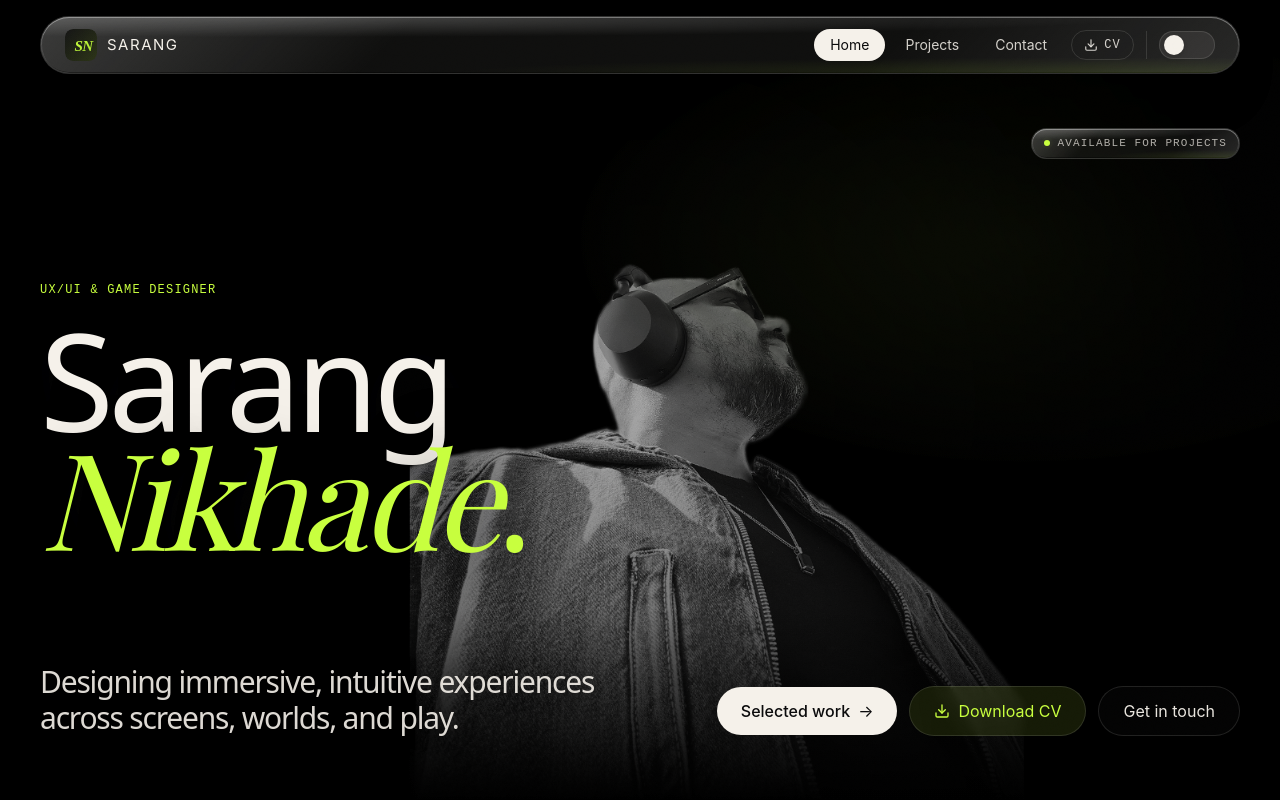
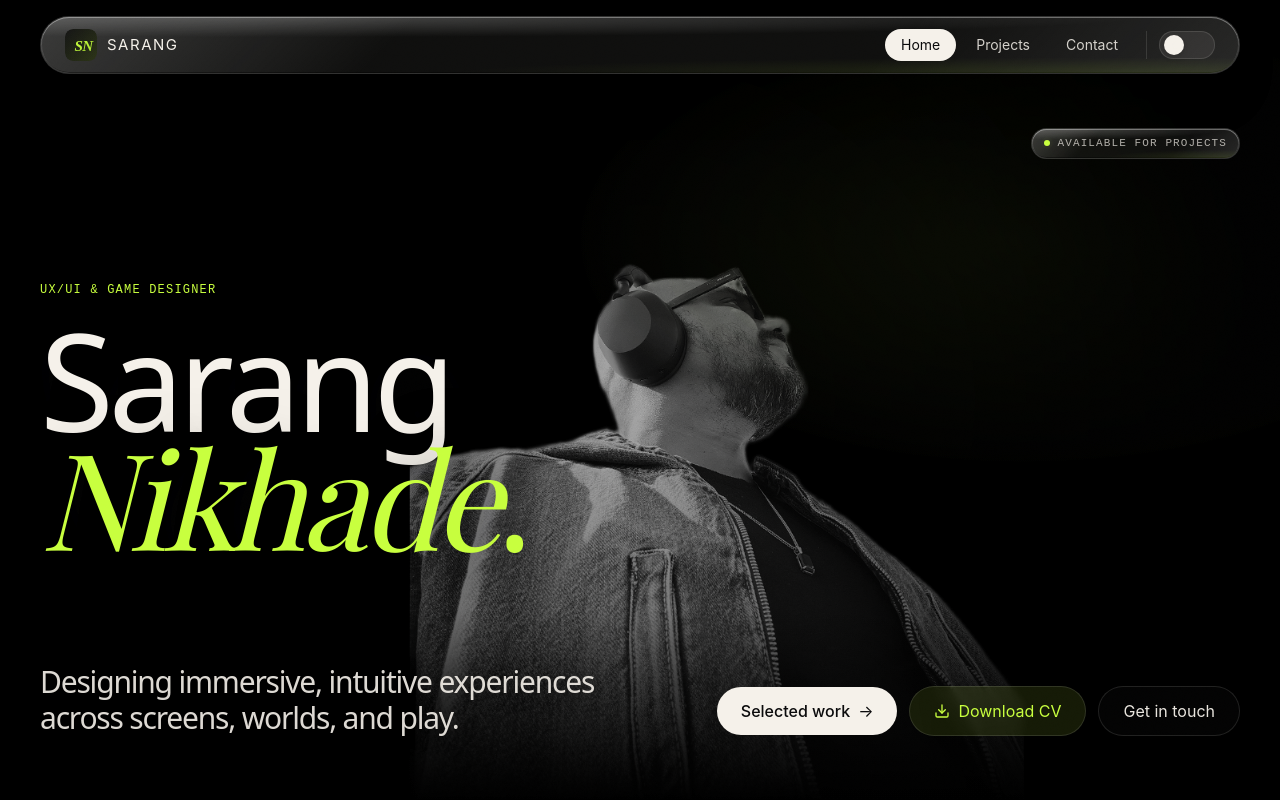
Before and after one commit to sarangnikhade/Sarangnikhade_Portfolio_2026, a Next.js app: page / in a window 1280 px wide. Shown: the top 800 px of the page. Built offline with nearby package versions, Linux system fonts and the light colour scheme; a web font is replaced by a local one.

Commit message:
remove: CV download button from navbar

```diff
--- a/components/Nav.tsx
+++ b/components/Nav.tsx
@@ -6,8 +6,6 @@ import { usePathname } from "next/navigation";
 import { useEffect, useState } from "react";
 import LiquidGlass from "@/components/LiquidGlass";
 import ThemeToggle from "@/components/ThemeToggle";
-import { profile } from "@/lib/data";
-import { Download } from "lucide-react";
 
 const links = [
   { href: "/", label: "Home" },
@@ -66,15 +64,6 @@ export default function Nav() {
                 </Link>
               );
             })}
-            <a
-              href={profile.cvHref}
-              download
-              className="ml-1 inline-flex items-center gap-1.5 px-3 py-1.5 rounded-full border hairline text-bone/85 hover:text-accent hover:border-accent/40 transition-colors"
-              aria-label="Download CV"
-            >
-              <Download className="w-3.5 h-3.5" />
-              <span className="hidden sm:inline text-xs font-mono uppercase tracking-widest">CV</span>
-            </a>
             <div className="ml-2 pl-3 border-l hairline">
               <ThemeToggle />
             </div>
```
